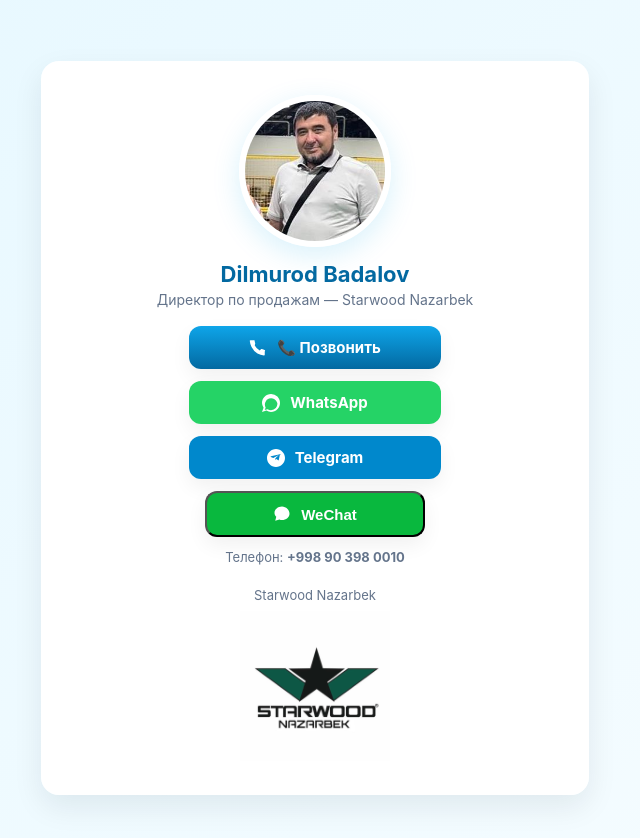
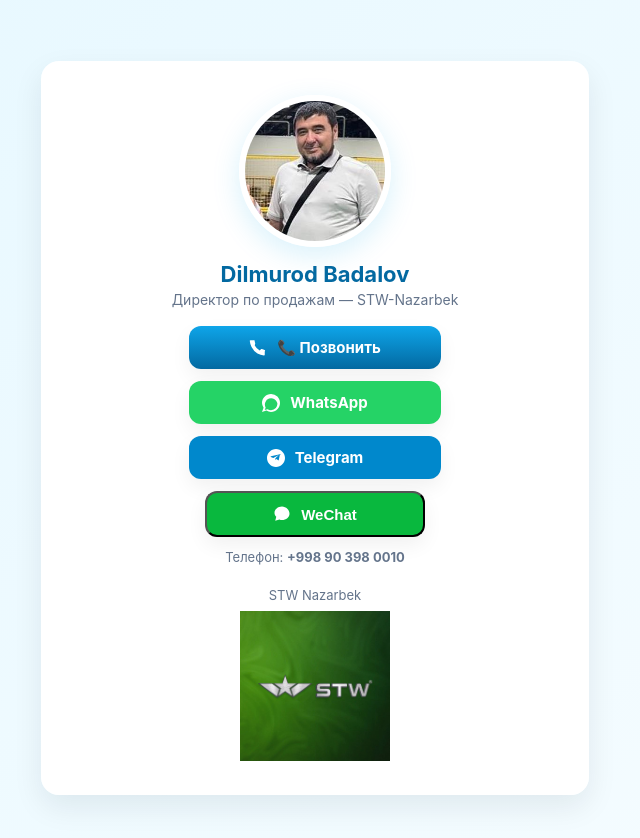
Before and after one commit to UmarKarimov25/stw, a plain HTML site: page index.html in a window 1280 px wide. Shown: the whole page, without its empty margins (325-965 px from the left). Drawn offline with Linux system fonts and the light colour scheme.

Commit message:
index.html

```diff
--- a/index.html
+++ b/index.html
@@ -104,7 +104,7 @@
     </div>
 
     <div class="name">Dilmurod Badalov</div>
-    <div class="role">Директор по продажам — Starwood Nazarbek</div>
+    <div class="role">Директор по продажам — STW-Nazarbek</div>
 
     <div class="btns" role="group" aria-label="Контакты">
       <!-- Call -->
@@ -147,8 +147,8 @@
     <div class="meta">Телефон: <strong>+998 90 398 0010</strong></div>
 
     <footer>
-      <div class="brand">Starwood Nazarbek</div>
-      <img src="photo_2021-12-30_23-39-44.jpg" alt="Starwood Nazarbek Logo">
+      <div class="brand">STW Nazarbek</div>
+      <img src="photo_2025-10-21_16-29-36.jpg" alt="STW Nazarbek Logo">
     </footer>
   </main>
 
```
